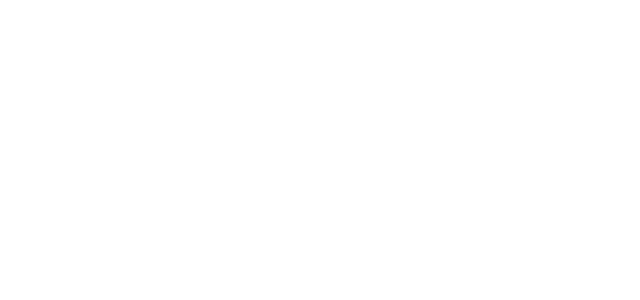
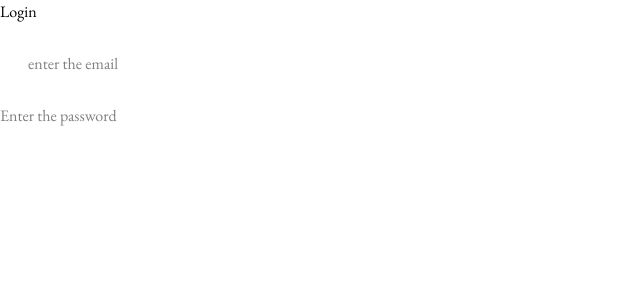
Before and after one commit to YogyashriPatil/house-plan-generation-website, a React (Vite) app in the folder frontend/: page /login in a window 1280 px wide. Before the commit this address had no page. Shown: the top 300 px of the page, without its empty margins (0-640 px from the left). Built offline with nearby package versions, Linux system fonts and the light colour scheme.

Commit message:
Connected the login page

```diff
--- a/frontend/src/App.jsx
+++ b/frontend/src/App.jsx
@@ -2,6 +2,7 @@
 import {BrowserRouter, Routes, Route, Link, useNavigate, Outlet} from "react-router-dom"
 import AnimatedBG from './components/AnimatedBg'
 import { LandingPage } from './pages/LandingPage'
+import Login from './pages/Login'
 
 function App ()
 {
@@ -9,6 +10,7 @@
       <BrowserRouter>
         <Routes>
           <Route path='/' element={<LandingPage />} />
+          <Route path='/login' element={<Login />} />
         </Routes>
       </BrowserRouter>
   )
--- a/frontend/src/pages/Login.jsx
+++ b/frontend/src/pages/Login.jsx
@@ -4,8 +4,9 @@
   return (
     <div className=''>
         <h2 className='font-mono'>Login</h2>
-        <input type='email' className='p-7 '></input>
-        <input type='password' className=''></input>
+        <input type='email' className='p-7' placeholder='enter the email'></input>
+        <br />
+        <input type='password' className='' placeholder='Enter the password'></input>
     </div>
   )
 }
```
